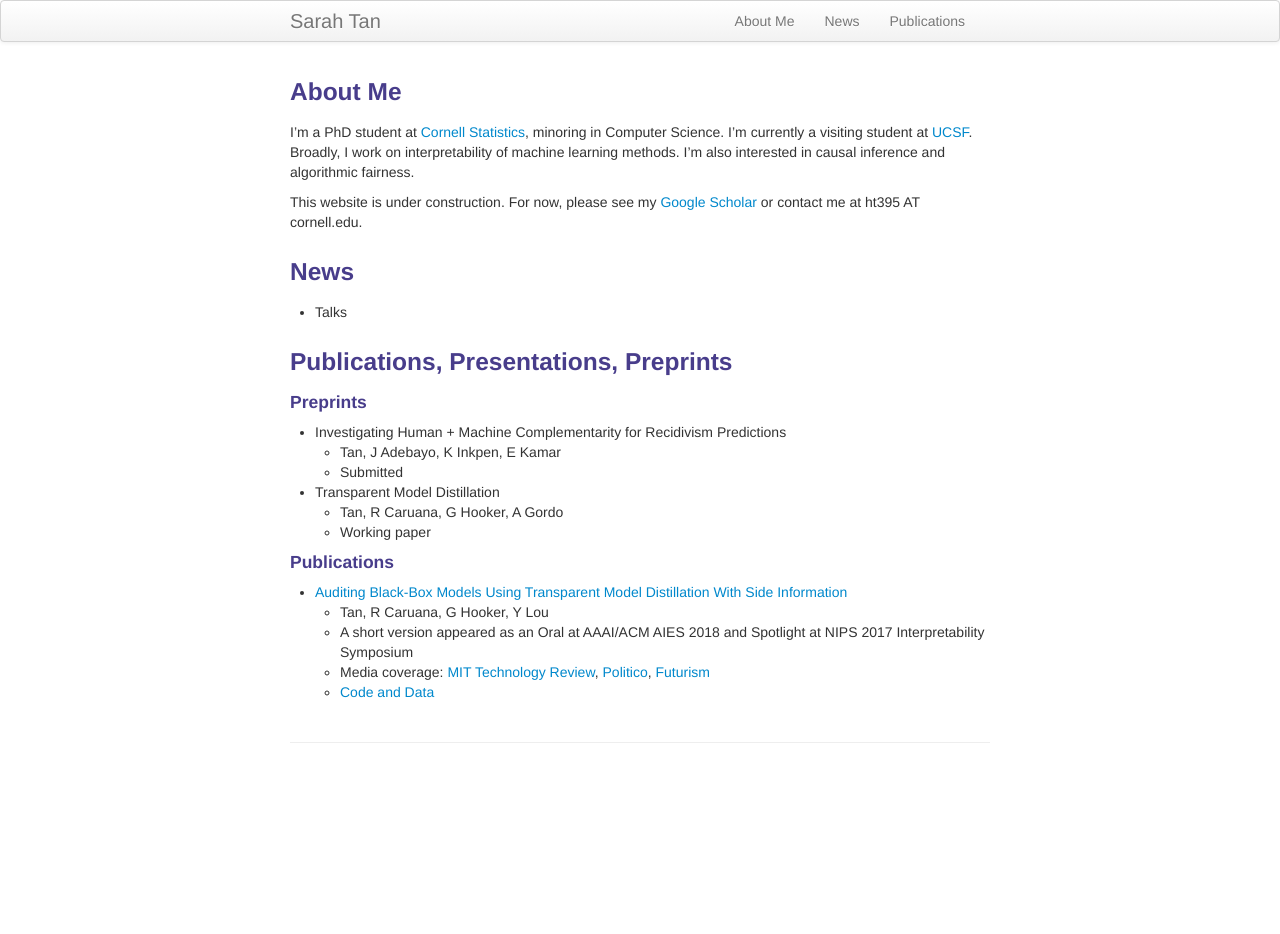
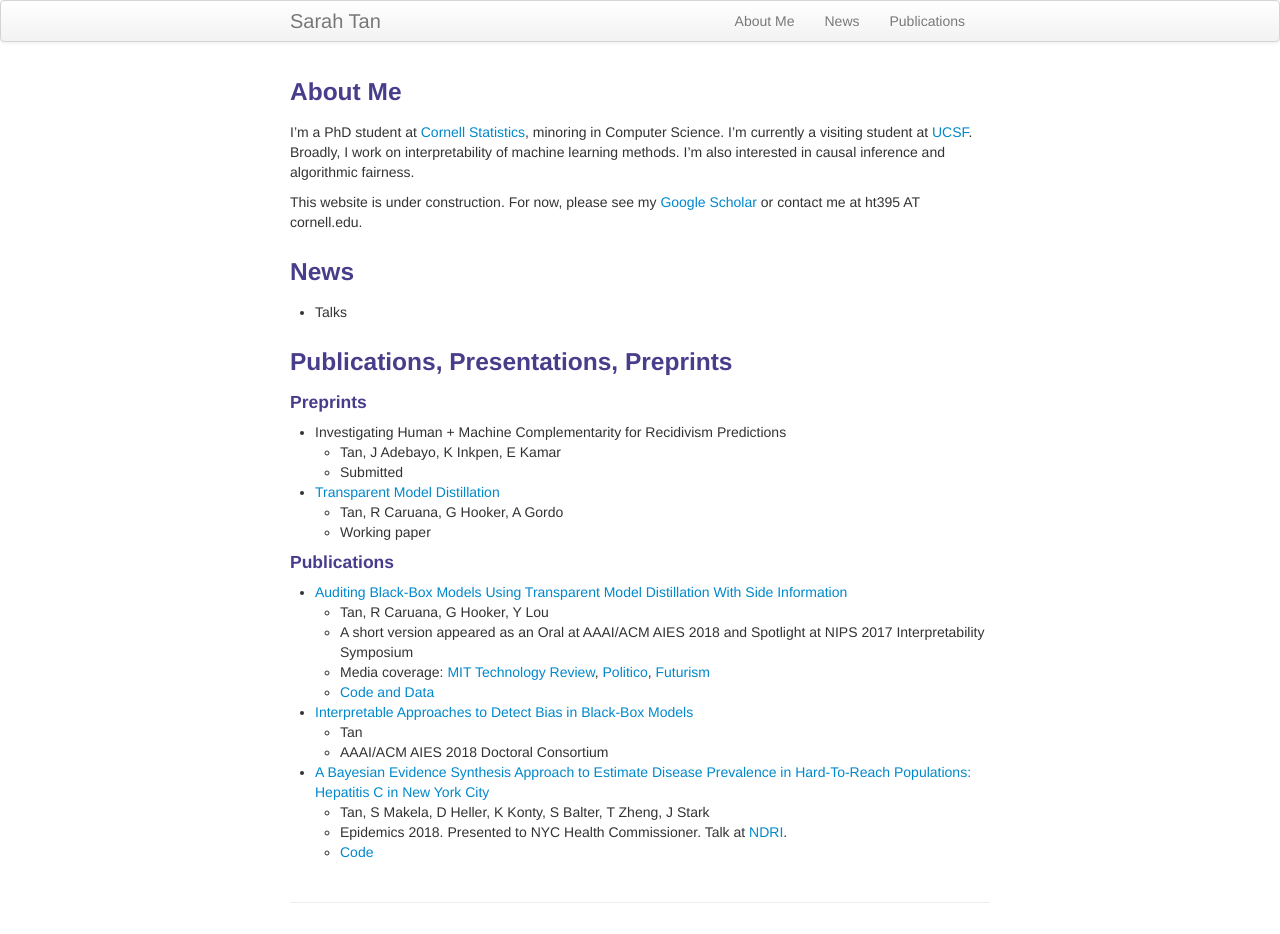
Before and after one commit to shftan/shftan.github.io, a Jekyll site: the page built from index.md, in a window 1280 px wide. Built offline with Jekyll 4.4.1, drawn with Linux system fonts in a browser that asks for light colours; before the commit the page ends 900 px from its top, so only the background shows below that.

Commit message:
Update index.md

```diff
--- a/index.md
+++ b/index.md
@@ -21,7 +21,7 @@ This website is under construction. For now, please see my <a href="https://scho
 - Investigating Human + Machine Complementarity for Recidivism Predictions
    - Tan, J Adebayo, K Inkpen, E Kamar
    - Submitted
-- Transparent Model Distillation
+- [Transparent Model Distillation](https://arxiv.org/abs/1801.08640)
    - Tan, R Caruana, G Hooker, A Gordo
    - Working paper
 <h4>Publications</h4>
@@ -30,3 +30,10 @@ This website is under construction. For now, please see my <a href="https://scho
    - A short version appeared as an Oral at AAAI/ACM AIES 2018 and Spotlight at NIPS 2017 Interpretability Symposium
    - Media coverage: [MIT Technology Review](https://www.technologyreview.com/s/609338/new-research-aims-to-solve-the-problem-of-ai-bias-in-black-box-algorithms/), [Politico](https://www.politico.com/agenda/story/2018/02/07/algorithmic-bias-software-recommendations-000631), [Futurism](https://futurism.com/ai-bias-black-box/)
    - [Code and Data](https://github.com/shftan/auditblackbox)
+- [Interpretable Approaches to Detect Bias in Black-Box Models](http://www.aies-conference.com/wp-content/papers/student/1st_AIES-DC_paper_55.pdf)
+   - Tan
+   - AAAI/ACM AIES 2018 Doctoral Consortium
+- [A Bayesian Evidence Synthesis Approach to Estimate Disease Prevalence in Hard-To-Reach Populations: Hepatitis C in New York City](https://www.sciencedirect.com/science/article/pii/S1755436516300755)
+   - Tan, S Makela, D Heller, K Konty, S Balter, T Zheng, J Stark
+   - Epidemics 2018. Presented to NYC Health Commissioner. Talk at [NDRI](http://www.ndri.org).
+   - [Code](https://www.sciencedirect.com/science/article/pii/S1755436516300755?via%3Dihub#sec0190)
```
